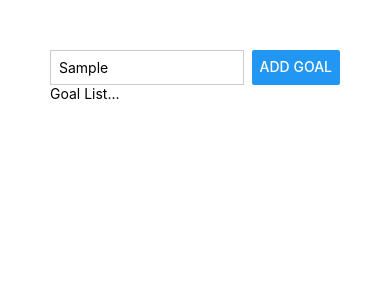
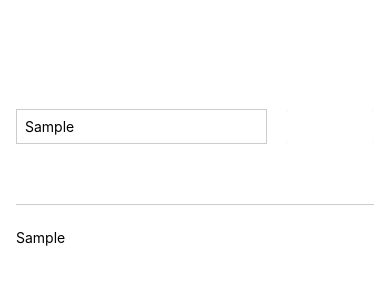
Before and after one commit to mohammedshahim/learn_react_native, a React Native app: screen / in a window 390 px wide. Both pictures are taken after typing "Sample" into the empty fields and a click on the button "ADD GOAL". Shown: the top 300 px of the page. Built offline with nearby package versions, Linux system fonts and the light colour scheme.

Commit message:
using useState to manange a list

```diff
--- a/App.js
+++ b/App.js
@@ -1,14 +1,38 @@
+import { useState } from "react";
 import { Button, StyleSheet, Text, TextInput, View } from "react-native";
 
 export default function App() {
+  const [enteredGoalText, setEnteredGoalText] = useState("");
+  const [courseGoals, setCourseGoals] = useState([]);
+
+  const goalInputHandler = (enteredText) => {
+    setEnteredGoalText(enteredText);
+  };
+
+  const addGoalHandler = () => {
+    setCourseGoals((currentGoals) => [...currentGoals, enteredGoalText]);
+  };
   return (
     <View style={styles.appContainer}>
       <View style={styles.inputContainer}>
-        <TextInput placeholder="Course Goal" style={styles.textInput} />
-        <Button title="Add Goal" />
+        <TextInput
+          placeholder="Course Goal"
+          style={styles.textInput}
+          onChangeText={goalInputHandler}
+        />
+        <View style={styles.button}>
+          <Button title="Add Goal" color={"white"} onPress={addGoalHandler} />
+        </View>
       </View>
-      <View>
-        <Text>Goal List...</Text>
+      <View style={styles.goalsContainer}>
+        <Text>
+          {courseGoals.map((goal, idx) => (
+            <Text key={idx}>
+              {goal}
+              {"\n"}
+            </Text>
+          ))}
+        </Text>
       </View>
     </View>
   );
@@ -16,17 +40,32 @@ export default function App() {
 
 const styles = StyleSheet.create({
   appContainer: {
-    padding: 50,
+    flex: 1,
+    paddingTop: 50,
+    paddingHorizontal: 16,
   },
   inputContainer: {
+    flex: 1,
     flexDirection: "row",
     justifyContent: "space-between",
+    alignItems: "center",
+    marginBottom: 24,
+    borderBottomWidth: 1,
+    borderBottomColor: "#cccccc",
   },
   textInput: {
     borderWidth: 1,
     borderColor: "#cccccc",
-    width: "80%",
+    width: "70%",
     marginRight: 8,
     padding: 8,
   },
+  goalsContainer: {
+    flex: 4,
+  },
+  button: {
+    backgroundColor: "blue",
+    color: "white",
+    borderRadius: 4,
+  },
 });
```
